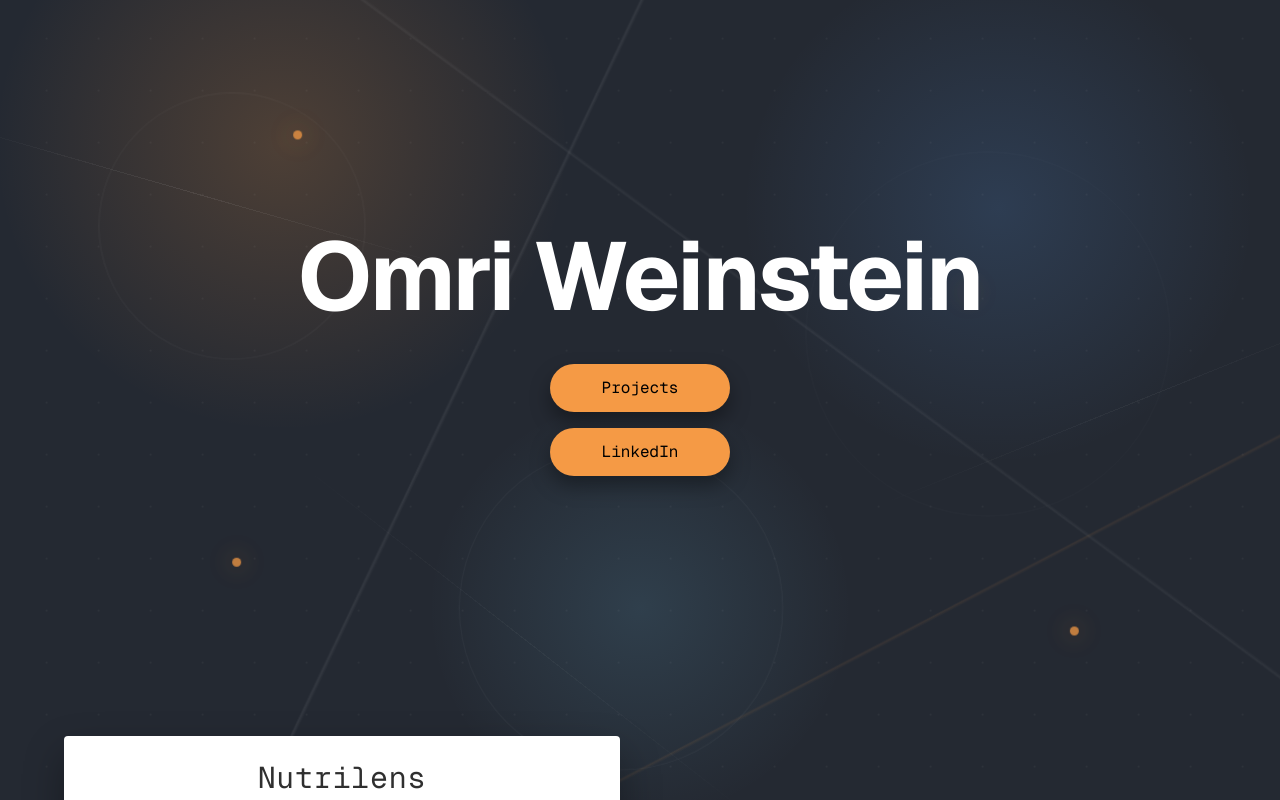
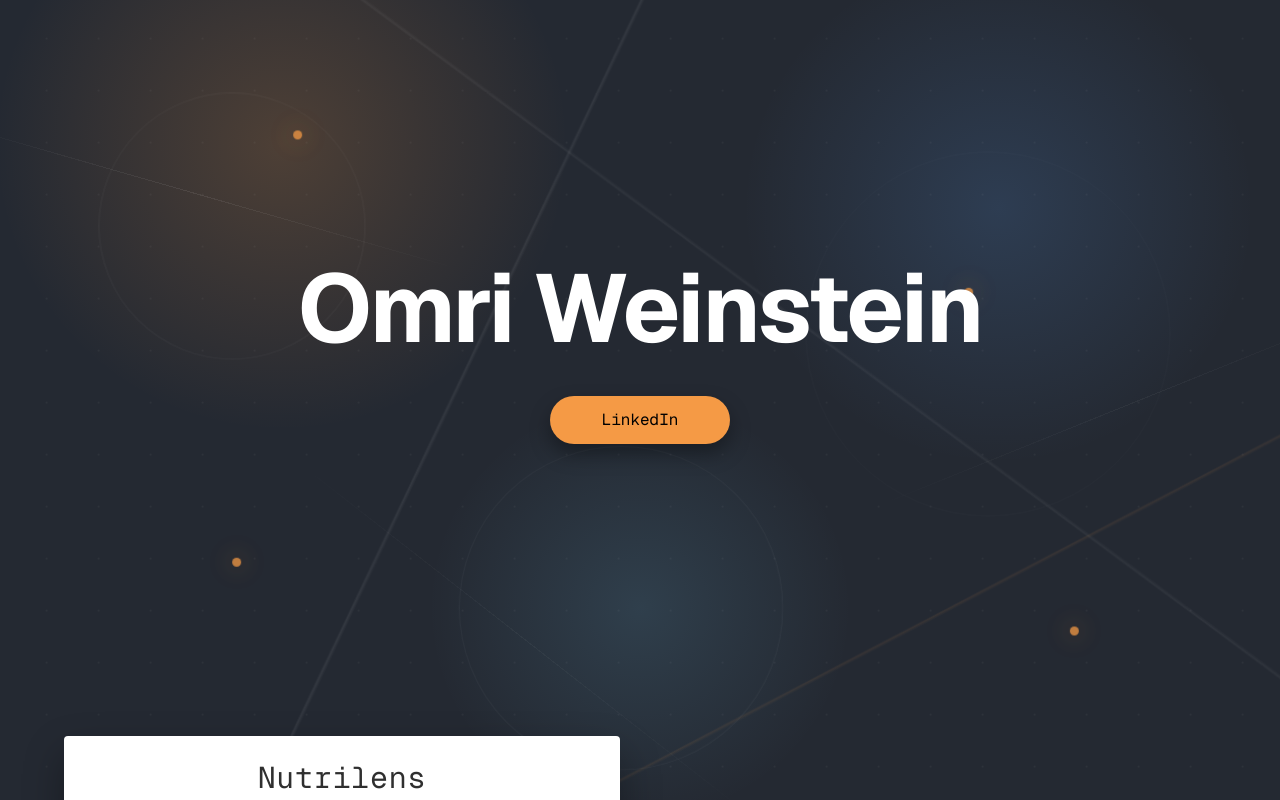
Before and after one commit to omriweinsteinPersonal/omriweinstein-website, a Next.js app: page / in a window 1280 px wide. Shown: the top 800 px of the page. Built offline with nearby package versions, Linux system fonts and the light colour scheme.

Commit message:
Remove projects hero button

```diff
--- a/app/page.tsx
+++ b/app/page.tsx
@@ -33,12 +33,6 @@ export default function Home() {
           </h1>
 
           <nav className="mt-10 flex w-full max-w-[180px] flex-col gap-4 font-mono text-base text-black">
-            <a
-              href="#projects"
-              className="rounded-full bg-[#f59a45] px-6 py-3 shadow-[0_10px_20px_rgba(0,0,0,0.35)] transition hover:-translate-y-0.5 hover:bg-[#ffad5f]"
-            >
-              Projects
-            </a>
             <a
               href="https://www.linkedin.com/in/omriweinstein/"
               target="_blank"
```
